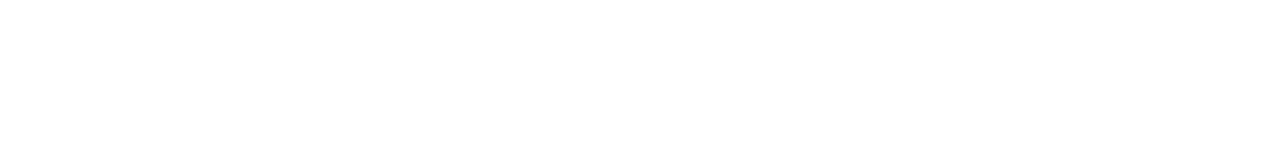
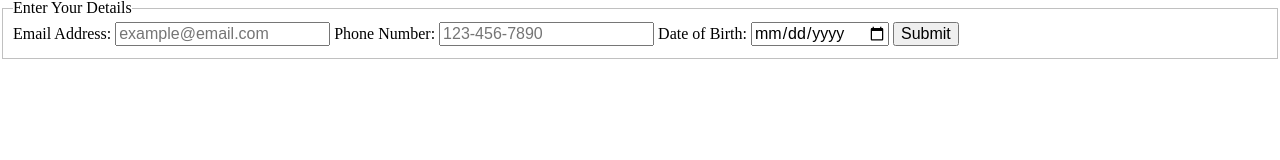
Before and after one commit to BabymanStudios/ITMD362Lab2, a plain HTML site: page index.html in a window 1280 px wide. Drawn offline with Linux system fonts and the light colour scheme; files that its build step writes are made by us from their sources.

Commit message:
Add main HTML body

```diff
--- a/index.html
+++ b/index.html
@@ -3,8 +3,25 @@
 	<head>
 		<meta charset="UTF-8">
 		<title></title>
+        <meta name="viewport" content="width=device-width,initial-scale=1.0,shrink-to-fit=no">
+        <link rel="stylesheet" media="screen" href="meyersreset-and-normalize-form.css">
 	</head>
 	<body>
-		<p></p>
+        <form action="/submit-form" method="POST" autocomplete="on">
+            <fieldset>
+                <legend>Enter Your Details</legend>
+
+                <label for="email">Email Address:</label>
+                <input type="email" id="email" name="email" required placeholder="example@email.com">
+
+                <label for="phone">Phone Number:</label>
+                <input type="tel" id="phone" name="phone" required pattern="[0-9]{3}-[0-9]{3}-[0-9]{4}" placeholder="123-456-7890">
+
+                <label for="dob">Date of Birth:</label>
+                <input type="date" id="dob" name="dob" required>
+
+                <button type="submit">Submit</button>
+            </fieldset>
+        </form>
 	</body>
 </html>
```
